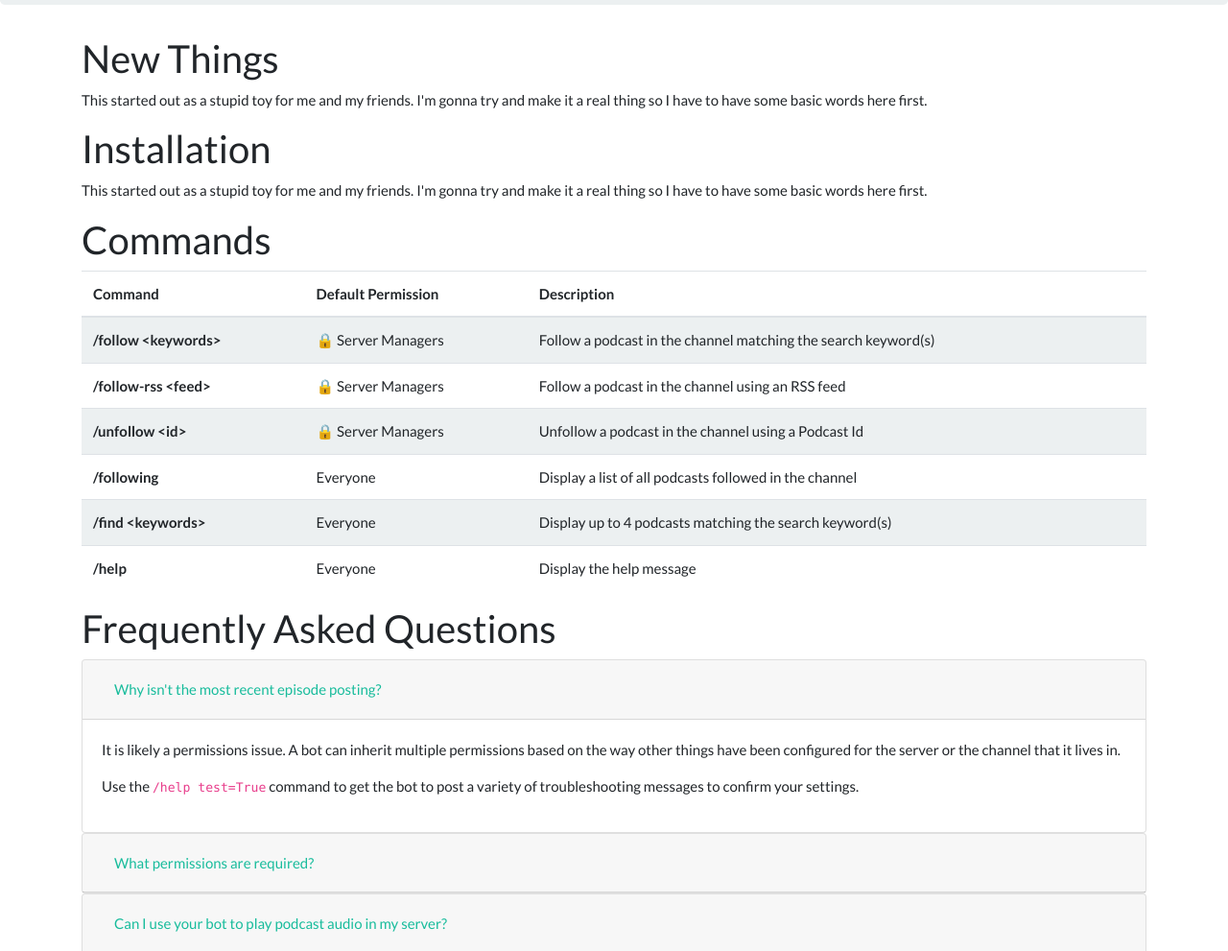
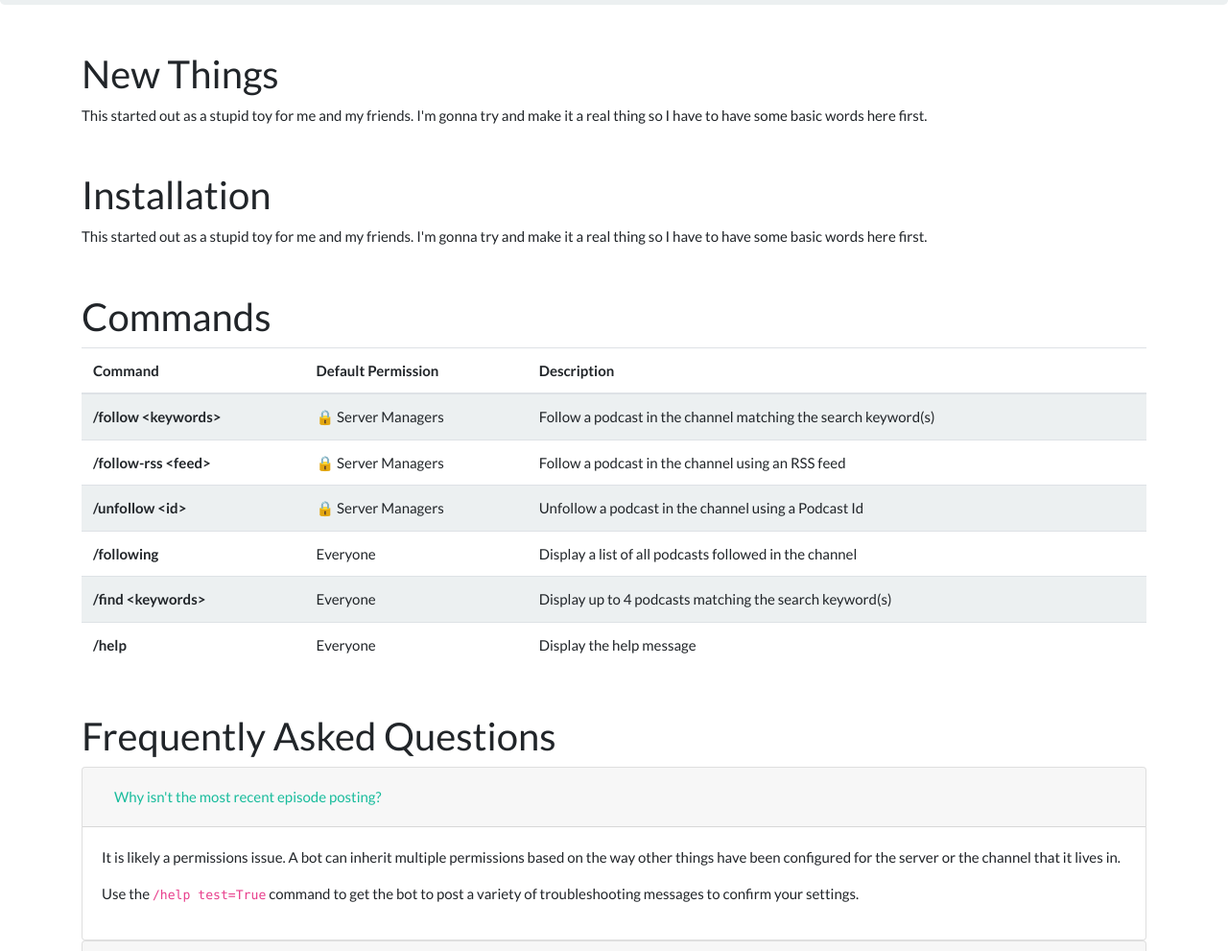
Before and after one commit to jimlind/AnnounceCast, a website: page docs/index.html in a window 1280 px wide. Shown: the part 280-1271 px from the top of the page at 96% size. Drawn offline with nearby package versions, Linux system fonts and the light colour scheme.

Commit message:
feat: don't fear the whitespace

```diff
--- a/docs/index.html
+++ b/docs/index.html
@@ -39,19 +39,19 @@
         </div>
 
         <div class="container">
-            <h2>New Things</h2>
+            <h2 class="mt-5">New Things</h2>
             <p>
                 This started out as a stupid toy for me and my friends. I'm gonna try and make it a
                 real thing so I have to have some basic words here first.
             </p>
 
-            <h2>Installation</h2>
+            <h2 class="mt-5">Installation</h2>
             <p>
                 This started out as a stupid toy for me and my friends. I'm gonna try and make it a
                 real thing so I have to have some basic words here first.
             </p>
 
-            <h2>Commands</h2>
+            <h2 class="mt-5">Commands</h2>
             <table class="table table-striped">
                 <thead>
                     <tr>
@@ -94,7 +94,7 @@
                 </tbody>
             </table>
 
-            <h2>Frequently Asked Questions</h2>
+            <h2 class="mt-5">Frequently Asked Questions</h2>
 
             <div id="accordion">
                 <div class="card">
```
